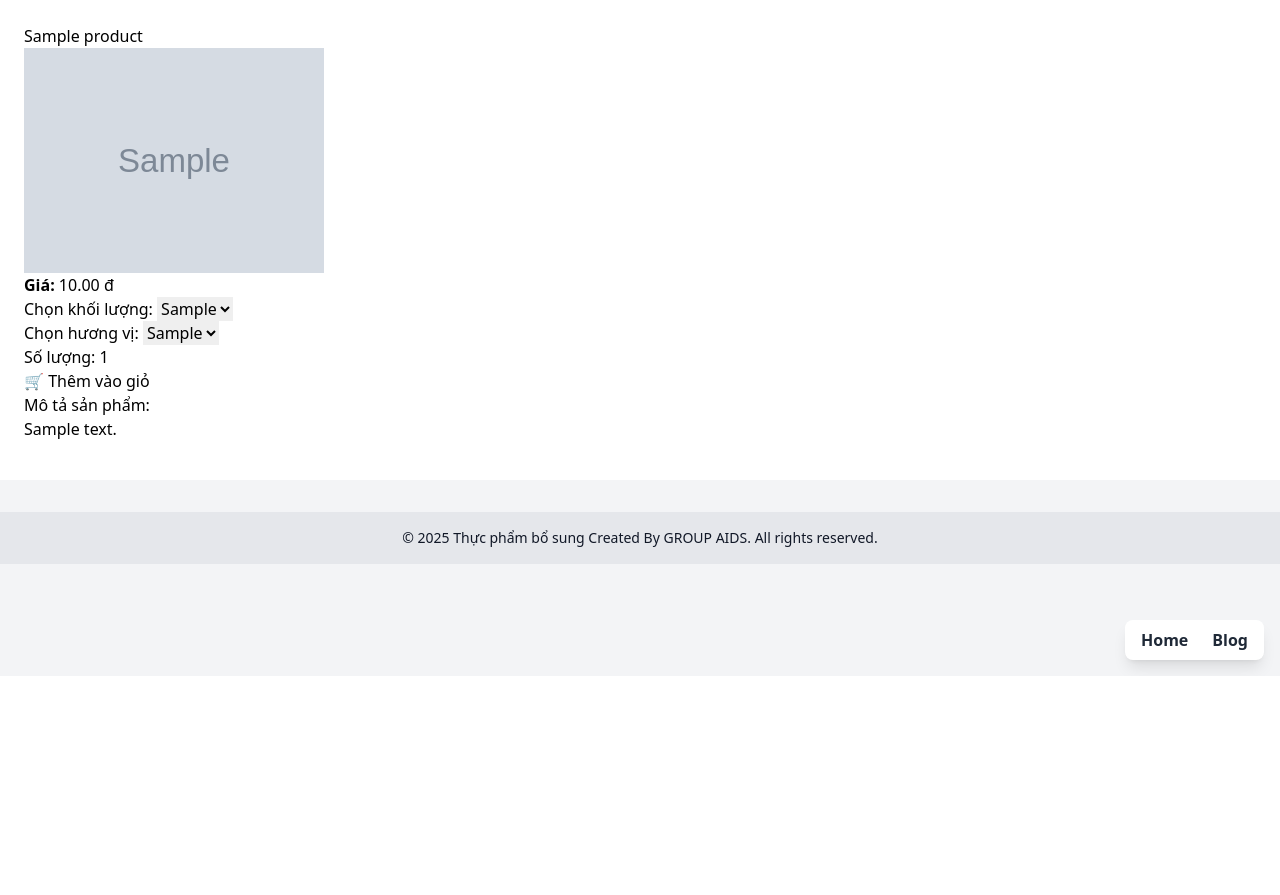
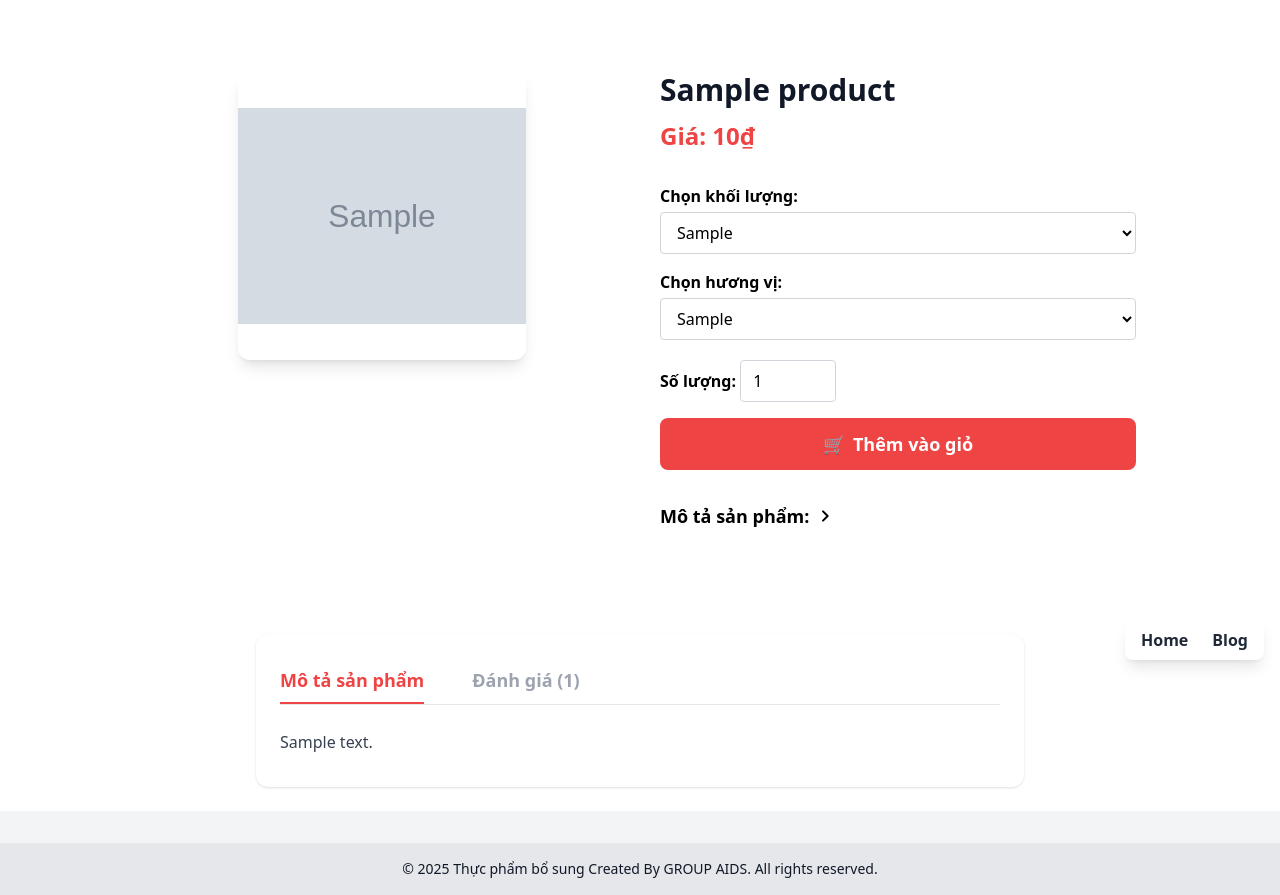
Before and after one commit to Tiensohot/group8, a Django app: template websupp/app/templates/app/detail.html in a window 1280 px wide. Shown: the part 124-1019 px from the top of the page. Before the commit the page ends 800 px from the top, so only its background shows below. Run offline with Django 5.2, Linux system fonts and the light colour scheme; the template is opened without the code that fills it: most values are stand-ins (such as "Sample title", 1, 10 or a date in 2020); grey boxes marked "Sample" are stand-in pictures; parts of the project's set-up code (start-up, migrations or seed data) failed here and were passed over; some libraries are stand-ins or nearby versions.

Commit message:
gan nhu la ok

```diff
--- a/websupp/app/templates/app/base.html
+++ b/websupp/app/templates/app/base.html
@@ -7,6 +7,7 @@
     <title>Thực phẩm bổ sung</title>
     <meta name="viewport" content="width=device-width, initial-scale=1" />
     <script src="https://cdn.tailwindcss.com"></script>
+    <script src="//unpkg.com/alpinejs" defer></script>
 </head>
 <body class="bg-gray-100 dark:bg-black text-gray-900 dark:text-white scroll-smooth">
 
--- a/websupp/app/templates/app/detail.html
+++ b/websupp/app/templates/app/detail.html
@@ -1,45 +1,124 @@
 {% extends 'app/base.html' %}
 {% load custom_filters %}
+{% block content %}
 
-
-{% block content %}
-<h1>{{ product.name }}</h1>
-
-<img src="{{ product.image.url }}" width="300" alt="{{ product.name }}">
-
-<p><strong>Giá:</strong> {{ product.price|floatformat:2 }} đ</p>
-
-<form action="{% url 'cart_add' product.id %}" method="post">
+<div class="max-w-5xl mx-auto grid grid-cols-1 md:grid-cols-2 gap-10 py-12 px-4">
+    <!-- Ảnh sản phẩm -->
+    <div class="flex flex-col items-center">
+        <img src="{{ product.image.url }}" alt="{{ product.name }}" class="w-72 h-72 object-contain rounded-xl shadow-lg mb-4 bg-white">
+    </div>
+    <!-- Thông tin và form mua -->
+    <div class="flex flex-col justify-center">
+        <h1 class="text-3xl font-extrabold mb-3 text-gray-900 dark:text-white">{{ product.name }}</h1>
+        <div class="text-2xl font-bold text-red-500 mb-4">Giá: {{ product.price|floatformat:0 }}₫</div>
+        <form action="{% url 'cart_add' product.id %}" method="post" class="space-y-4">
             {% csrf_token %}
-
             {% if product.weight_options %}
-  <label>Chọn khối lượng:</label>
-  <select name="weight">
+            <div>
+                <label class="font-semibold">Chọn khối lượng:</label>
+                <select name="weight" class="w-full px-3 py-2 rounded border border-gray-300 mt-1 bg-white text-black">
                 {% for weight in product.weight_options|split_by:"," %}
                   <option value="{{ weight|trim }}">{{ weight }}</option>
                 {% endfor %}
-
                 </select>
-  <br>
+            </div>
             {% endif %}
-
             {% if product.flavor_options %}
-  <label>Chọn hương vị:</label>
-  <select name="flavor">
+            <div>
+                <label class="font-semibold">Chọn hương vị:</label>
+                <select name="flavor" class="w-full px-3 py-2 rounded border border-gray-300 mt-1 bg-white text-black">
                 {% for flavor in product.flavor_options|split_by:"," %}
                   <option value="{{ flavor|trim }}">{{ flavor }}</option>
                 {% endfor %}
+                </select>
+            </div>
+            {% endif %}
+            <div>
+                <label class="font-semibold">Số lượng:</label>
+                <input type="number" name="quantity" value="1" min="1"
+       class="w-24 px-3 py-2 rounded border border-gray-300 mt-1 bg-white text-black">
+            </div>
+            <button type="submit" class="w-full bg-red-500 hover:bg-red-600 text-white font-bold py-3 rounded-lg text-lg flex justify-center items-center gap-2">
+                <span>🛒</span> Thêm vào giỏ
+            </button>
+        </form>
+        <div x-data="{ open: false }" class="mt-8">
+            <button @click="open = !open"
+                    class="font-bold mb-2 text-lg focus:outline-none flex items-center gap-2">
+                Mô tả sản phẩm:
+                <svg :class="{'rotate-90': open}" class="w-4 h-4 transform transition-transform" fill="none"
+                     stroke="currentColor" stroke-width="3" viewBox="0 0 24 24">
+                    <path stroke-linecap="round" stroke-linejoin="round" d="M9 5l7 7-7 7"/>
+                </svg>
+            </button>
+            <div x-show="open" class="text-gray-200 dark:text-gray-300 mt-2 pl-3" x-transition>
+                {{ product.description }}
+            </div>
+        </div>
+    </div>
+</div>
 
+<!-- Tabs mô tả & đánh giá sản phẩm -->
+<div x-data="{ tab: 1 }" class="max-w-3xl mx-auto mt-12 bg-white dark:bg-gray-900 rounded-xl shadow px-6 py-8">
+    <div class="border-b flex gap-12 text-lg font-bold uppercase mb-6">
+        <button @click="tab = 1"
+            :class="tab === 1 ? 'text-red-500 border-b-2 border-red-500' : 'text-gray-400 border-b-2 border-transparent'"
+            class="pb-2 focus:outline-none transition">Mô tả sản phẩm</button>
+        <button @click="tab = 2"
+            :class="tab === 2 ? 'text-red-500 border-b-2 border-red-500' : 'text-gray-400 border-b-2 border-transparent'"
+            class="pb-2 focus:outline-none transition">Đánh giá ({{ reviews|length }})</button>
+    </div>
+    <!-- Tab mô tả -->
+    <div x-show="tab === 1" x-transition>
+        <div class="text-gray-700 dark:text-gray-200 leading-relaxed">
+            {{ product.description|linebreaks }}
+        </div>
+    </div>
+    <!-- Tab đánh giá -->
+    <div x-show="tab === 2" x-transition>
+        {% if reviews %}
+            {% for review in reviews %}
+                <div class="border-b py-2">
+                    <div class="font-bold">{{ review.name }}</div>
+                    <div class="text-yellow-400">
+                        {% for _ in "12345"|slice:":review.rating"|make_list %}★{% endfor %}
+                        {% for _ in "12345"|slice:"review.rating:"|make_list %}<span class="text-gray-400">★</span>{% endfor %}
+                    </div>
+                    <div>{{ review.content }}</div>
+                    <div class="text-xs text-gray-500">{{ review.created_at|date:"d/m/Y H:i" }}</div>
+                </div>
+            {% endfor %}
+        {% else %}
+            <div class="text-gray-400 italic">Chưa có đánh giá nào. Hãy là người đầu tiên nhận xét!</div>
+        {% endif %}
+        <!-- Form đánh giá mới -->
+        <form method="post" class="mt-6 space-y-3">
+            {% csrf_token %}
+            <input type="hidden" name="review_submit" value="1">
+            <div>
+                <label class="font-semibold">Tên của bạn *</label>
+                <input type="text" name="name" required class="w-full px-3 py-2 rounded border border-gray-300 mt-1 bg-white text-black">
+            </div>
+            <div>
+                <label class="font-semibold">Đánh giá *</label>
+                <select name="rating" required class="w-32 px-3 py-2 rounded border border-gray-300 mt-1 bg-white text-black">
+                    {% for i in "54321" %}
+                        <option value="{{ i }}">{{ i }} ★</option>
+                    {% endfor %}
                 </select>
-  <br>
+            </div>
+            <div>
+                <label class="font-semibold">Nội dung đánh giá *</label>
+                <textarea name="content" rows="4" required class="w-full px-3 py-2 rounded border border-gray-300 mt-1 bg-white text-black"></textarea>
+            </div>
+            <button type="submit" class="w-full bg-red-500 hover:bg-red-600 text-white font-bold py-3 rounded-lg text-lg flex justify-center items-center gap-2">
+                <span>⭐</span> Gửi đánh giá
+            </button>
+            {% if message %}
+            <div class="text-red-500 font-bold">{{ message }}</div>
             {% endif %}
+        </form>
+    </div>
+</div>
 
-  <label>Số lượng:</label>
-  <input type="number" name="quantity" value="1" min="1"><br>
-
-  <button type="submit">🛒 Thêm vào giỏ</button>
-</form>
-
-<h4>Mô tả sản phẩm:</h4>
-<p>{{ product.description }}</p>
 {% endblock %}
```
Also changed, not shown: websupp/app/form.py (+10 -0 lines), websupp/app/models.py (+8 -0 lines), websupp/app/templates/app/product_list.html (+11 -10 lines), websupp/app/views.py (+22 -1 lines), websupp/app/migrations/0003_review.py (added), websupp/db.sqlite3. Lines whose indentation alone changed are shown as unchanged.
